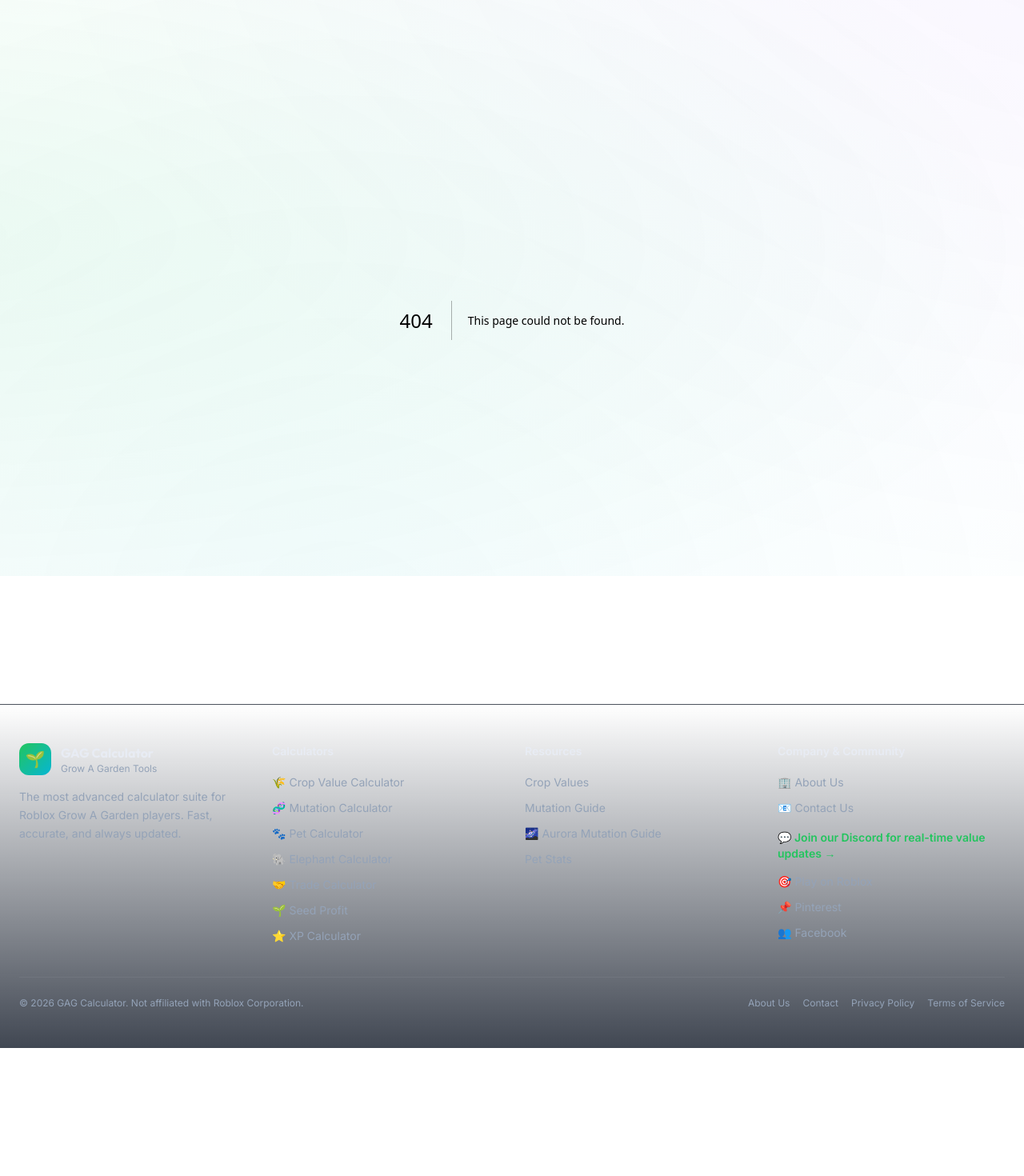
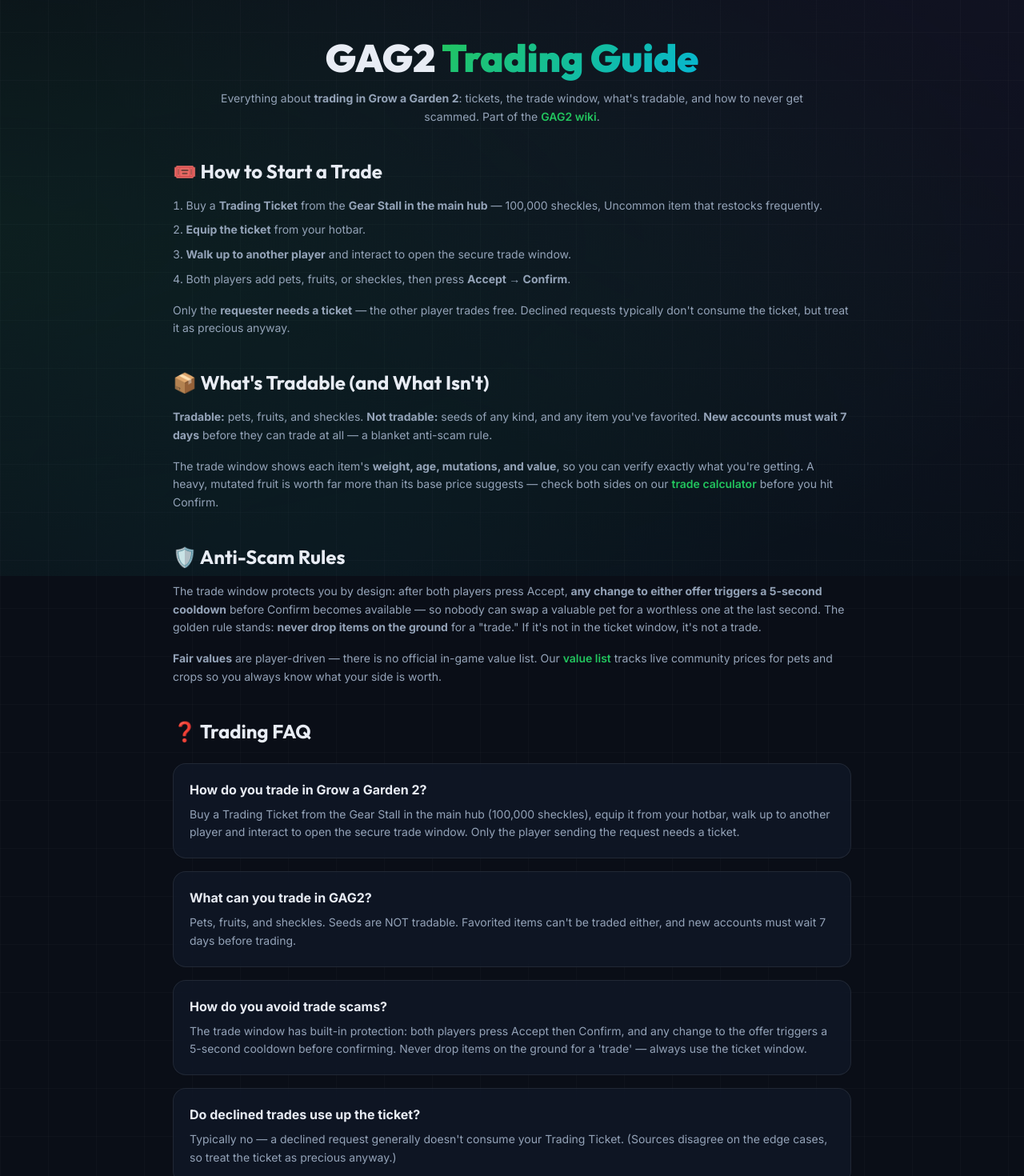
Before and after one commit to liveetcstream-beep/grow-a-garden-calculator, a Next.js app: page /grow-a-garden-2/trades in a window 1280 px wide. Before the commit this address had no page. Shown: the part 80-1550 px from the top of the page at 80% size. Before the commit the page ends 1390 px from the top, so only its background shows below. Built offline with nearby package versions, Linux system fonts and the light colour scheme.

Commit message:
Add GAG2 trading guide page

```diff
--- /dev/null
+++ b/src/app/grow-a-garden-2/trades/page.tsx
@@ -0,0 +1,138 @@
+import type { Metadata } from "next";
+import Link from "next/link";
+import { getCanonical } from "@/lib/canonical";
+
+const pageTitle = "Grow a Garden 2 Trading Guide – How Trades Work";
+const pageDesc = "How trading works in Grow a Garden 2: trading tickets, the trade window, what's tradable, anti-scam rules, and getting fair values.";
+
+export const metadata: Metadata = {
+  title: pageTitle,
+  description: pageDesc,
+  keywords: ["trade grow a garden 2", "gag2 trading", "grow a garden 2 trades", "trading ticket gag2", "gag2 trade values", "how to trade grow a garden 2"],
+  alternates: { canonical: getCanonical("/grow-a-garden-2/trades") },
+  openGraph: {
+    title: pageTitle,
+    description: pageDesc,
+    url: "https://growagardencalcs.com/grow-a-garden-2/trades",
+    siteName: "Grow A Garden Calculator",
+    type: "website",
+  },
+};
+
+const faqs = [
+  {
+    q: "How do you trade in Grow a Garden 2?",
+    a: "Buy a Trading Ticket from the Gear Stall in the main hub (100,000 sheckles), equip it from your hotbar, walk up to another player and interact to open the secure trade window. Only the player sending the request needs a ticket.",
+  },
+  {
+    q: "What can you trade in GAG2?",
+    a: "Pets, fruits, and sheckles. Seeds are NOT tradable. Favorited items can't be traded either, and new accounts must wait 7 days before trading.",
+  },
+  {
+    q: "How do you avoid trade scams?",
+    a: "The trade window has built-in protection: both players press Accept then Confirm, and any change to the offer triggers a 5-second cooldown before confirming. Never drop items on the ground for a 'trade' — always use the ticket window.",
+  },
+  {
+    q: "Do declined trades use up the ticket?",
+    a: "Typically no — a declined request generally doesn't consume your Trading Ticket. (Sources disagree on the edge cases, so treat the ticket as precious anyway.)",
+  },
+  {
+    q: "How do I know if a trade is fair?",
+    a: "Trading values are player-driven — there is no official in-game value list. Check our live value list for current pet and crop prices, and run both sides through the trade calculator before you confirm.",
+  },
+];
+
+const faqSchema = {
+  "@context": "https://schema.org",
+  "@type": "FAQPage",
+  mainEntity: faqs.map((f) => ({
+    "@type": "Question",
+    name: f.q,
+    acceptedAnswer: { "@type": "Answer", text: f.a },
+  })),
+};
+
+export default function GAG2Trades() {
+  return (
+    <div className="max-w-4xl mx-auto px-4 sm:px-6 py-12">
+      <script
+        type="application/ld+json"
+        dangerouslySetInnerHTML={{ __html: JSON.stringify(faqSchema) }}
+      />
+      <div className="text-center mb-10">
+        <h1 className="text-4xl sm:text-5xl font-black mb-4" style={{ fontFamily: "var(--font-display)", color: "var(--foreground)" }}>
+          GAG2 <span style={{ background: "var(--gradient-1)", WebkitBackgroundClip: "text", WebkitTextFillColor: "transparent" }}>Trading Guide</span>
+        </h1>
+        <p className="text-sm max-w-3xl mx-auto leading-relaxed" style={{ color: "var(--muted)" }}>
+          Everything about <strong>trading in Grow a Garden 2</strong>: tickets, the trade window, what's tradable, and how
+          to never get scammed. Part of the <Link href="/grow-a-garden-2/wiki" className="text-[var(--primary)] hover:underline font-semibold">GAG2 wiki</Link>.
+        </p>
+      </div>
+
+      <div className="space-y-10 text-sm leading-relaxed" style={{ color: "var(--muted)" }}>
+        <section>
+          <h2 className="text-2xl font-bold mb-4 text-left" style={{ fontFamily: "var(--font-display)", color: "var(--foreground)" }}>
+            🎟️ How to Start a Trade
+          </h2>
+          <ol className="list-decimal list-inside space-y-2 mb-4">
+            <li>Buy a <strong>Trading Ticket</strong> from the <strong>Gear Stall in the main hub</strong> — 100,000 sheckles, Uncommon item that restocks frequently.</li>
+            <li><strong>Equip the ticket</strong> from your hotbar.</li>
+            <li><strong>Walk up to another player</strong> and interact to open the secure trade window.</li>
+            <li>Both players add pets, fruits, or sheckles, then press <strong>Accept → Confirm</strong>.</li>
+          </ol>
+          <p className="mb-4">
+            Only the <strong>requester needs a ticket</strong> — the other player trades free. Declined requests typically don't
+            consume the ticket, but treat it as precious anyway.
+          </p>
+        </section>
+
+        <section>
+          <h2 className="text-2xl font-bold mb-4 text-left" style={{ fontFamily: "var(--font-display)", color: "var(--foreground)" }}>
+            📦 What's Tradable (and What Isn't)
+          </h2>
+          <p className="mb-4">
+            <strong>Tradable:</strong> pets, fruits, and sheckles. <strong>Not tradable:</strong> seeds of any kind, and any
+            item you've favorited. <strong>New accounts must wait 7 days</strong> before they can trade at all — a blanket
+            anti-scam rule.
+          </p>
+          <p className="mb-4">
+            The trade window shows each item's <strong>weight, age, mutations, and value</strong>, so you can verify exactly
+            what you're getting. A heavy, mutated fruit is worth far more than its base price suggests — check both sides on
+            our <Link href="/trade-calculator" className="text-[var(--primary)] hover:underline font-semibold">trade calculator</Link> before
+            you hit Confirm.
+          </p>
+        </section>
+
+        <section>
+          <h2 className="text-2xl font-bold mb-4 text-left" style={{ fontFamily: "var(--font-display)", color: "var(--foreground)" }}>
+            🛡️ Anti-Scam Rules
+          </h2>
+          <p className="mb-4">
+            The trade window protects you by design: after both players press Accept, <strong>any change to either offer triggers
+            a 5-second cooldown</strong> before Confirm becomes available — so nobody can swap a valuable pet for a worthless one
+            at the last second. The golden rule stands: <strong>never drop items on the ground</strong> for a "trade." If it's not
+            in the ticket window, it's not a trade.
+          </p>
+          <p className="mb-4">
+            <strong>Fair values</strong> are player-driven — there is no official in-game value list. Our <Link href="/value-list" className="text-[var(--primary)] hover:underline font-semibold">value list</Link> tracks
+            live community prices for pets and crops so you always know what your side is worth.
+          </p>
+        </section>
+
+        <section>
+          <h2 className="text-2xl font-bold mb-6 text-left" style={{ fontFamily: "var(--font-display)", color: "var(--foreground)" }}>
+            ❓ Trading FAQ
+          </h2>
+          <div className="space-y-4">
+            {faqs.map((faq, i) => (
+              <div key={i} className="glass-card-static p-5">
+                <h3 className="text-base font-bold mb-2" style={{ color: "var(--foreground)" }}>{faq.q}</h3>
+                <p className="text-sm leading-relaxed" style={{ color: "var(--muted)" }}>{faq.a}</p>
+              </div>
+            ))}
+          </div>
+        </section>
+      </div>
+    </div>
+  );
+}
```
